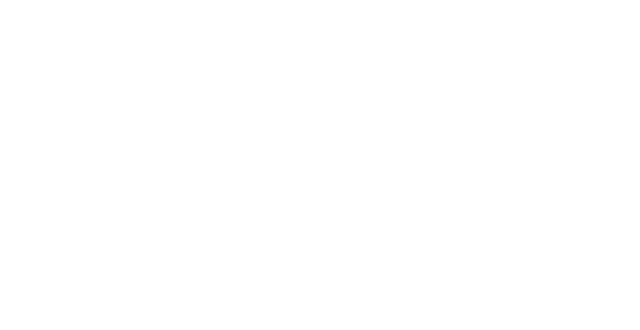
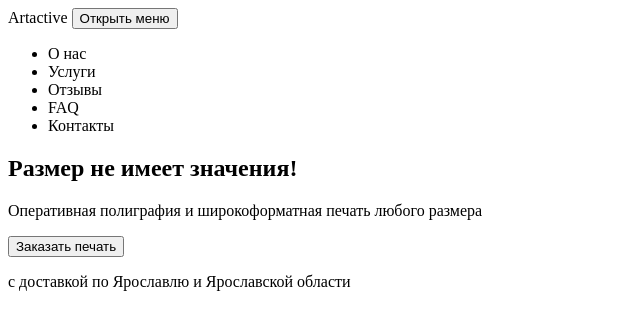
Before and after one commit to Dj0ko/ArtActive, a website: page source/index.html in a window 1280 px wide. Shown: the whole page, without its empty margins (0-640 px from the left). Drawn offline with Linux system fonts and the light colour scheme.

Commit message:
add hero html

```diff
--- a/source/index.html
+++ b/source/index.html
@@ -7,11 +7,32 @@
 </head>
 
 <body>
-  <header>
-
+  <header class="page-header">
+    <nav class="main-nav">
+      <a class="main-nav__logo">Artactive</a>
+      <button class="main-nav__toogle" type="button">Открыть меню</button>
+      <ul class="main-nav__list">
+        <li class="main-nav__item">О нас</li>
+        <li class="main-nav__item">Услуги</li>
+        <li class="main-nav__item">Отзывы</li>
+        <li class="main-nav__item">FAQ</li>
+        <li class="main-nav__item">Контакты</li>
+      </ul>
+    </nav>
   </header>
 
-  <main>
+  <main class="page-main">
+
+    <article class="hero">
+      <h1 class="hero__title">Размер не имеет значения!</h1>
+      <p class="hero__text">Оперативная полиграфия и широкоформатная печать любого размера</p>
+      <button class="button" type="button">Заказать печать</button>
+      <p class="hero__text hero__text--small">с доставкой по Ярославлю и Ярославской области</p>
+    </article>
+
+    <section class="info">
+
+    </section>
   </main>
 </body>
 
```
